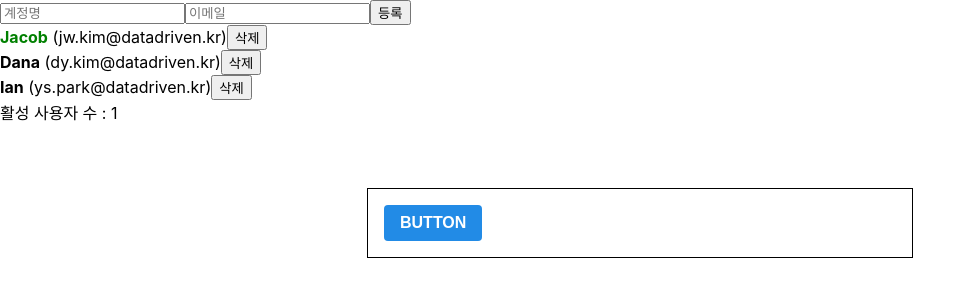
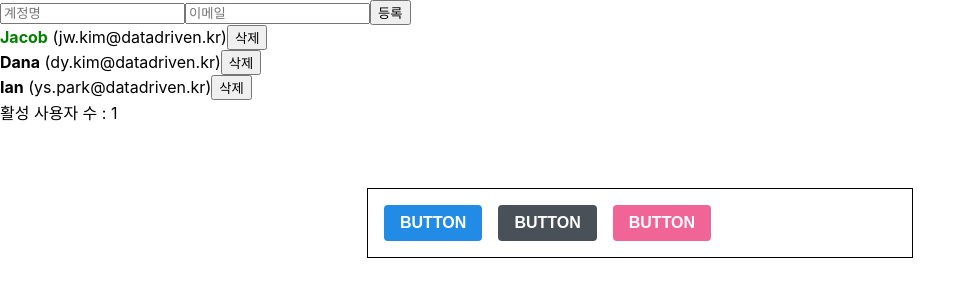
Before and after one commit to jinimong/begin-react, a React (Create React App) app: page / in a window 1280 px wide. Shown: the top 300 px of the page, without its empty margins (0-976 px from the left). Built offline with nearby package versions, Linux system fonts and the light colour scheme.

Commit message:
Refactor styles template

```diff
--- a/src/Style.js
+++ b/src/Style.js
@@ -36,6 +36,8 @@
     >
       <AppBlock>
         <Button>BUTTON</Button>
+        <Button color="gray">BUTTON</Button>
+        <Button color="pink">BUTTON</Button>
       </AppBlock>
     </ThemeProvider>
   );
--- a/src/components/Button.js
+++ b/src/components/Button.js
@@ -1,6 +1,21 @@
 import React from 'react';
 import styled, { css } from 'styled-components';
 import { darken, lighten } from 'polished';
+
+const colorStyles = css`
+  ${({ theme, color }) => {
+    const selected = theme.palette[color];
+    return css`
+      background: ${selected};
+      &:hover {
+        background: ${lighten(0.1, selected)};
+      }
+      &:active {
+        background: ${darken(0.1, selected)};
+      }
+    `;
+  }}
+`;
 
 const StyledButton = styled.button`
   /* 공통 스타일 */
@@ -19,18 +34,7 @@
   font-size: 1rem;
 
   /* 색상 */
-  ${(props) => {
-    const selected = props.theme.palette.blue;
-    return css`
-      background: ${selected};
-      &:hover {
-        background: ${lighten(0.1, selected)};
-      }
-      &:active {
-        background: ${darken(0.1, selected)};
-      }
-    `;
-  }}
+  ${colorStyles}
 
   /* 기타 */
   & + & {
@@ -38,8 +42,16 @@
   }
 `;
 
-function Button({ children, ...rest }) {
-  return <StyledButton {...rest}>{children}</StyledButton>;
+function Button({ children, color, ...rest }) {
+  return (
+    <StyledButton color={color} {...rest}>
+      {children}
+    </StyledButton>
+  );
 }
 
+Button.defaultProps = {
+  color: 'blue',
+};
+
 export default Button;
```
